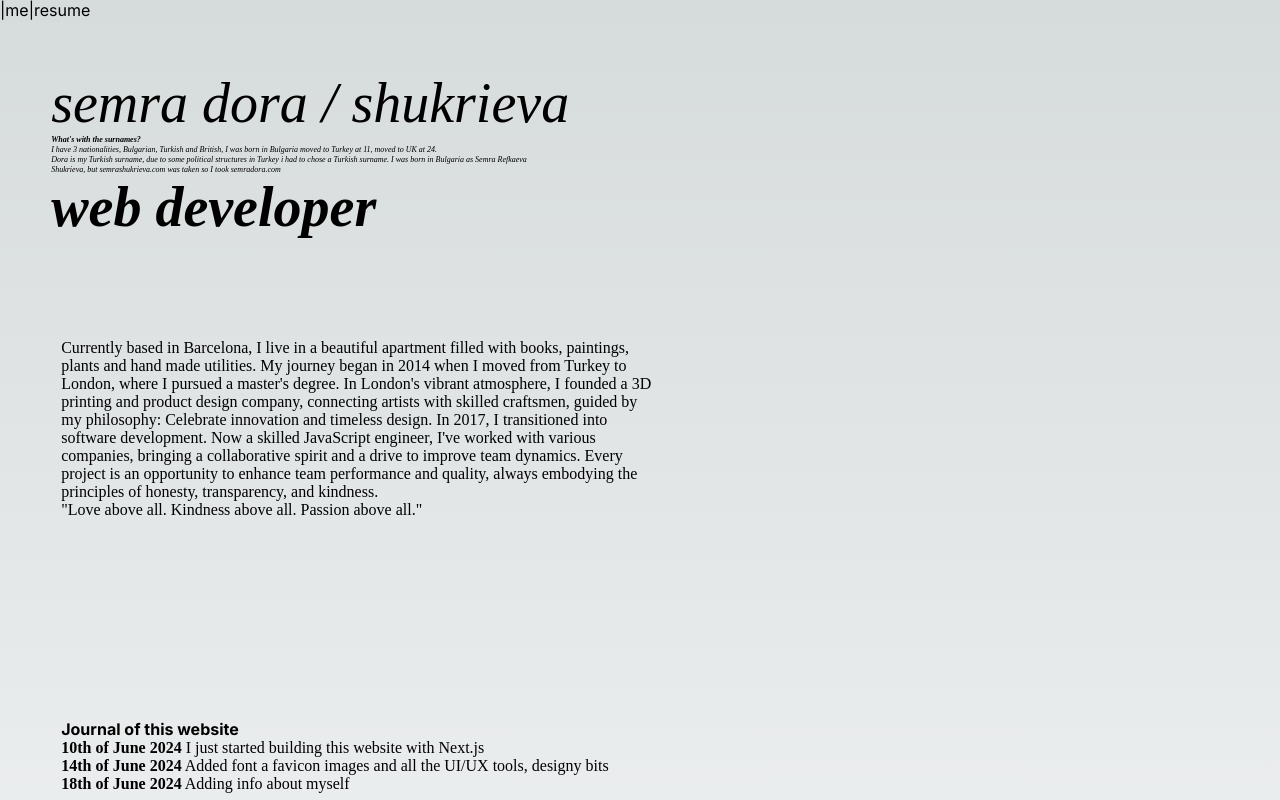
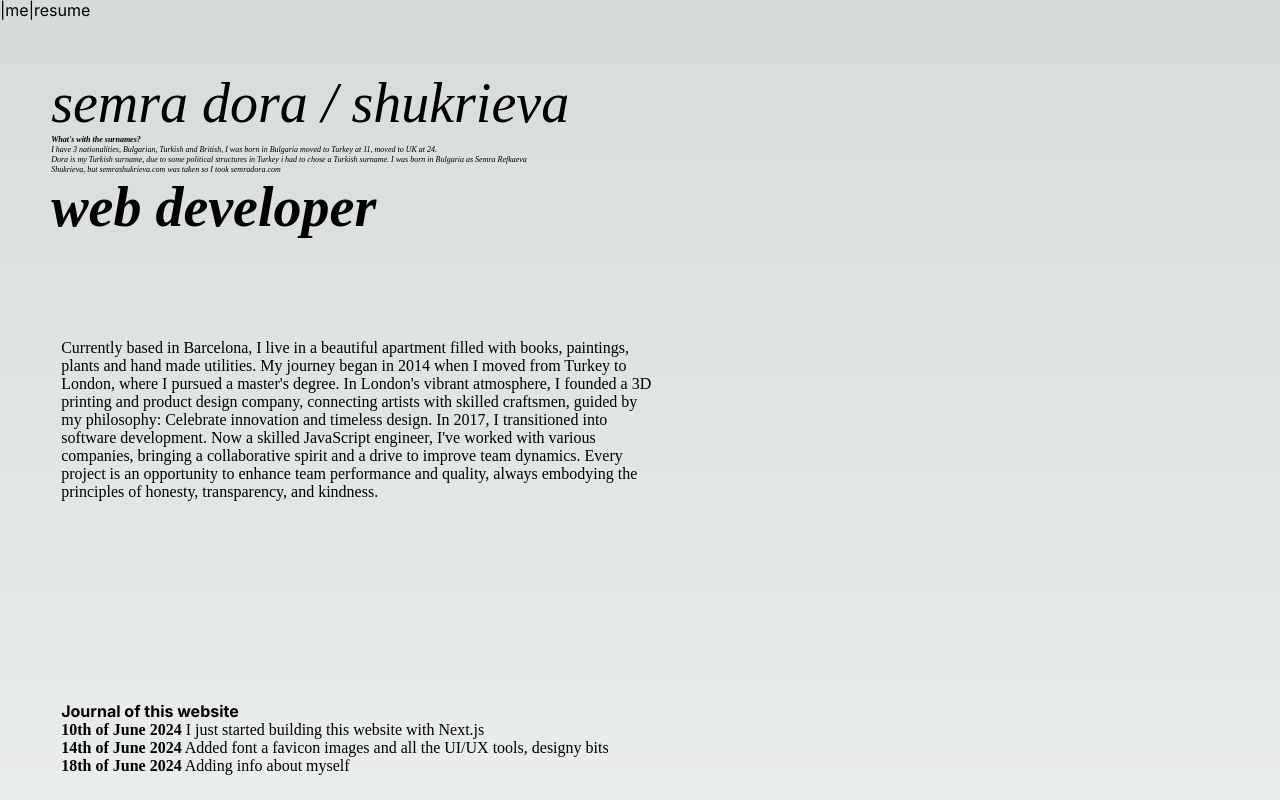
Before and after one commit to SemraSh/portfolio, a Next.js app: page / in a window 1280 px wide. Shown: the top 800 px of the page. Built offline with nearby package versions, Linux system fonts and the light colour scheme; a web font is replaced by a local one.

Commit message:
fix story

```diff
--- a/src/app/page.js
+++ b/src/app/page.js
@@ -38,9 +38,6 @@ export default function Home() {
           and quality, always embodying the principles of honesty, transparency,
           and kindness.
         </p>
-        <p>
-          &quot;Love above all. Kindness above all. Passion above all.&quot;
-        </p>
       </div>
 
       {/* WORKS */}
--- a/src/app/page.module.css
+++ b/src/app/page.module.css
@@ -23,7 +23,6 @@
   width: 90vw;
   font-family: "Cormorant Garamond", serif;
   font-weight: 400;
-  /* font-style: italic; */
 }
 s .name {
   font-size: 106px;
@@ -47,8 +46,3 @@ s .name {
   align-items: center;
   gap: 0.5rem;
 }
-
-.history b {
-  text-transform: uppercase;
-  color: #b7b7a4;
-}
```
